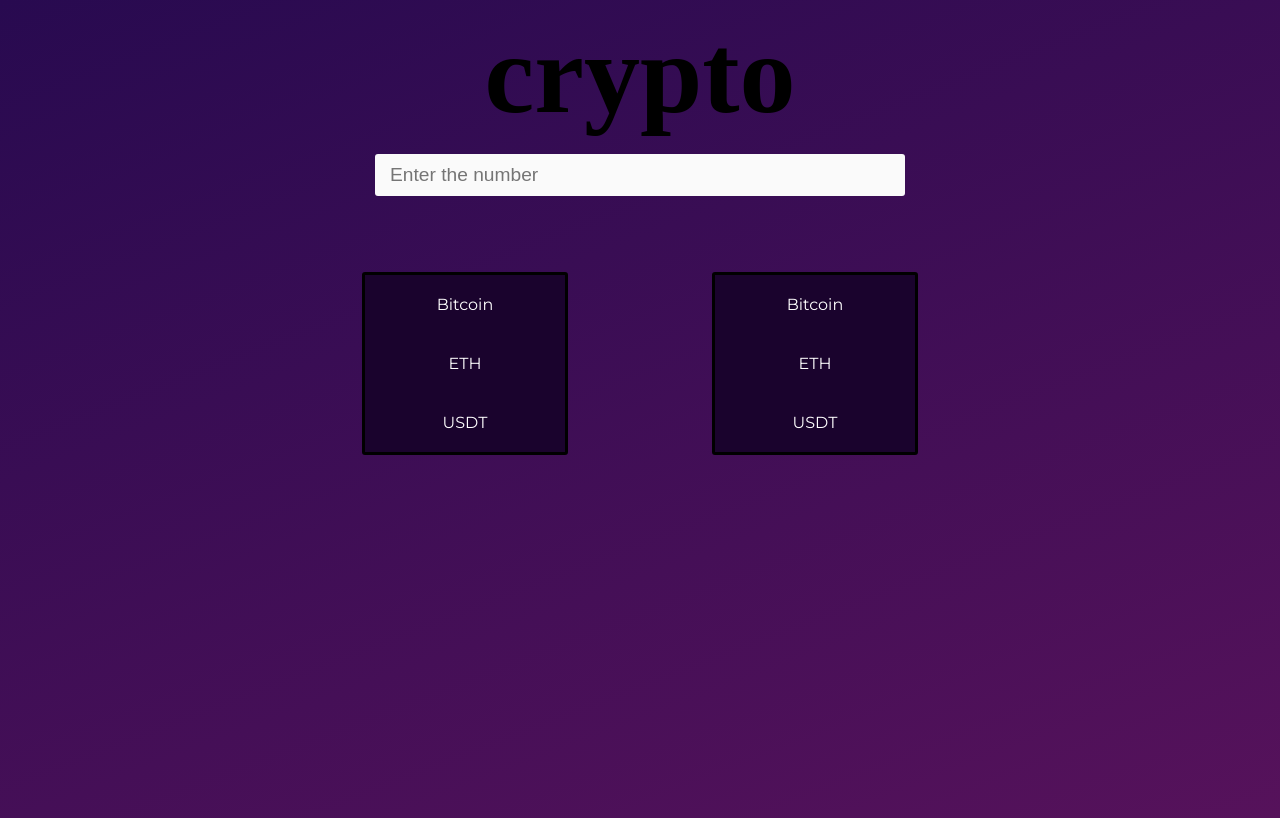
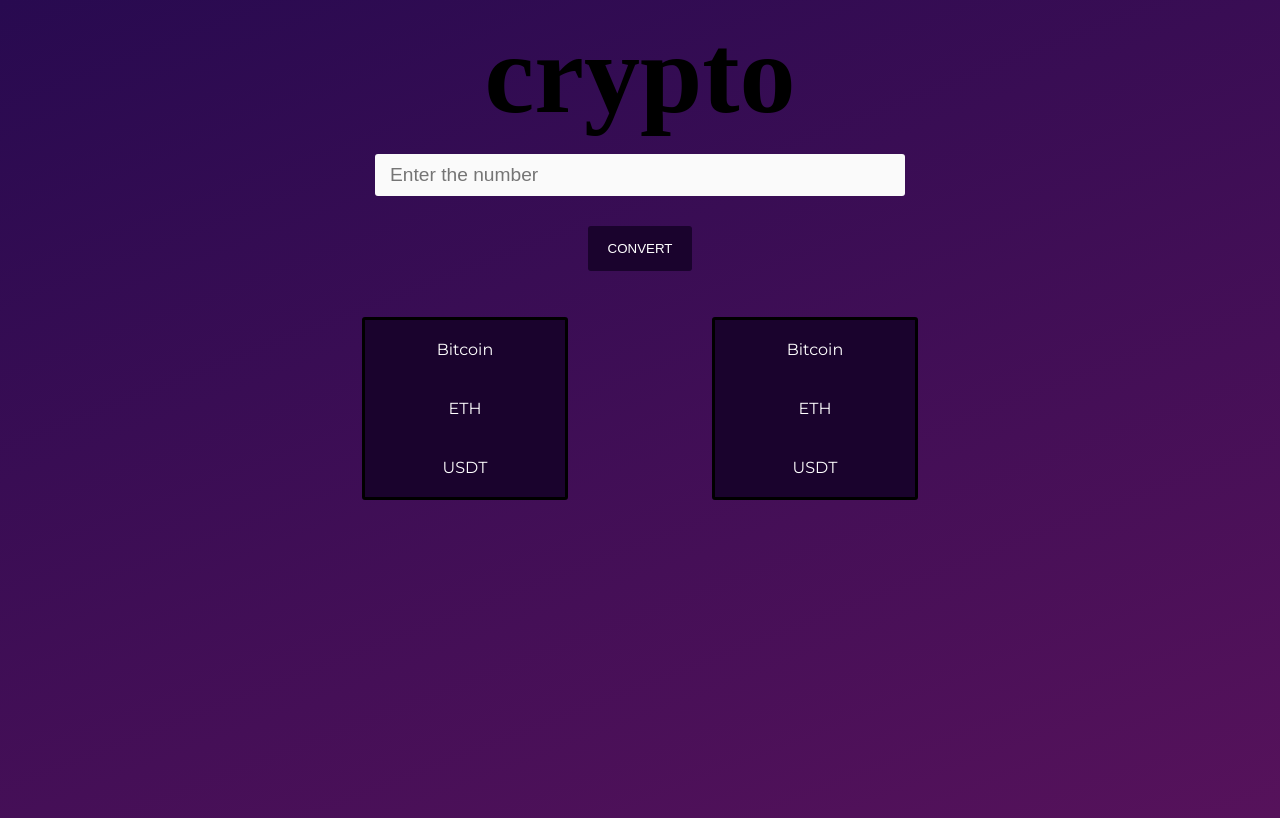
Before and after one commit to drummer-Yurii/crypto, a Vue app: page / in a window 1280 px wide. Built offline with nearby package versions, Linux system fonts and the light colour scheme; a web font is replaced by a local one.

Commit message:
button for convert & show errors

```diff
--- a/src/App.vue
+++ b/src/App.vue
@@ -1,6 +1,7 @@
 <template>
   <h1>crypto</h1>
-  <TheInput :changeAmount="changeAmount" />
+  <TheInput :changeAmount="changeAmount" :convert="convert" />
+  <p v-if="error != ''">{{ error }}</p>
   <div class="selectors">
     <TheSelector :setCrypto="setCryptoFirst" />
     <TheSelector :setCrypto="setCryptoSecond" />
@@ -21,6 +22,7 @@ export default {
       amount: 0,
       cryptoFirst: '',
       cryptoSecond: '',
+      error: '',
     };
   },
   methods: {
@@ -32,6 +34,20 @@ export default {
     },
     setCryptoSecond(val) {
       this.cryptoSecond = val;
+    },
+    convert() {
+      if (this.amount <= 0) {
+        this.error = 'Enter number more than zero';
+        return;
+      } else if (this.cryptoFirst == '' || this.cryptoSecond == '') {
+        this.error = 'Choose currency first';
+        return;
+      } else if (this.cryptoFirst == this.cryptoSecond) {
+        this.error = 'Choose another currency';
+        return;
+      }
+
+      this.error = '';
     },
   },
 };
--- a/src/components/TheInput.vue
+++ b/src/components/TheInput.vue
@@ -1,5 +1,12 @@
 <template>
-  <input min="0" type="number" @input="changeAmount($event.target.value)" placeholder="Enter the number" />
+  <input
+    min="0"
+    type="number"
+    @input="changeAmount($event.target.value)"
+    placeholder="Enter the number"
+  />
+  <br />
+  <button @click="convert()">Convert</button>
 </template>
 
 <script>
@@ -7,6 +14,10 @@ export default {
   name: 'TheInput',
   props: {
     changeAmount: {
+      type: Function,
+      required: true,
+    },
+    convert: {
       type: Function,
       required: true,
     },
@@ -27,4 +38,20 @@ input {
   background: #fafafa;
   color: #333;
 }
+
+button {
+  position: relative;
+  top: -30px;
+  padding: 15px 20px;
+  color: #fff;
+  text-transform: uppercase;
+  cursor: pointer;
+  background: #1a032d;
+  border: 0;
+  border-radius: 3px;
+}
+
+button.fav-button {
+  margin-left: 20px;
+}
 </style>
```
